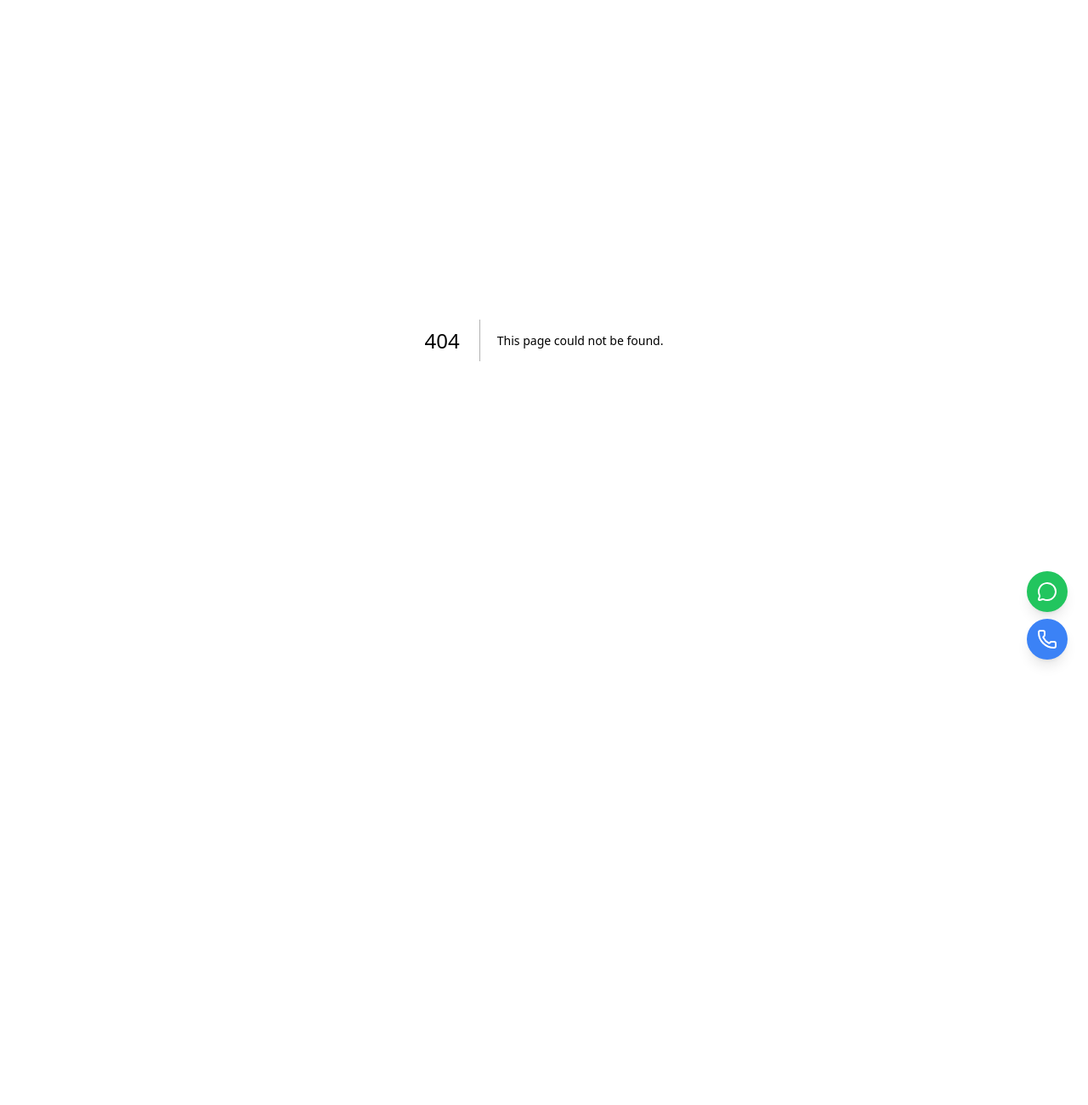
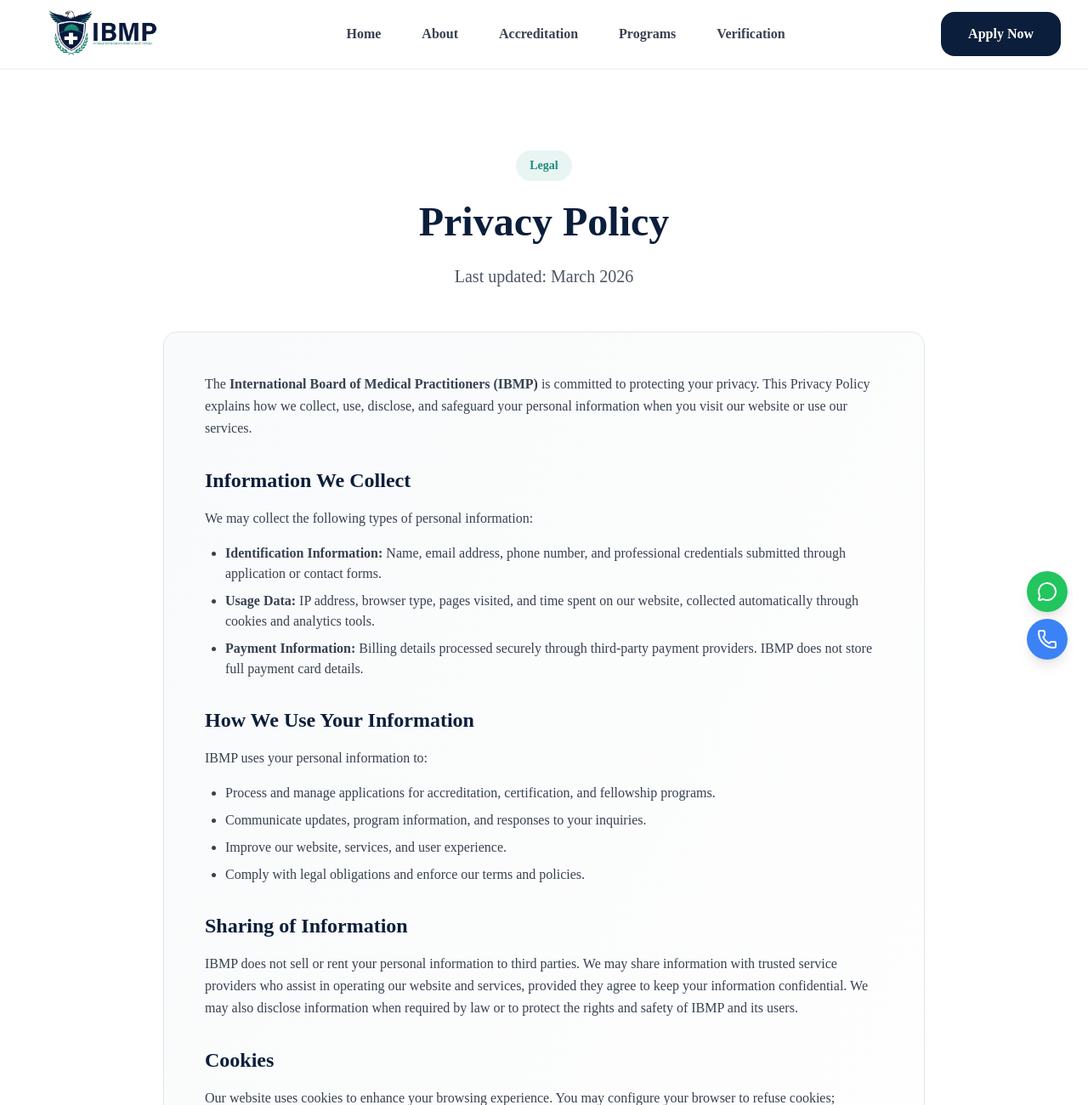
Before and after one commit to DMHCAIT/IBMP, a Next.js app: page /privacy-policy in a window 1280 px wide. Before the commit this address had no page. Shown: the top 1300 px of the page at 85% size. Before the commit the page ends 800 px from the top, so only its background shows below. Built offline with nearby package versions, Linux system fonts and the light colour scheme.

Commit message:
SEO: update metadata titles, descriptions, canonical URLs; add privacy policy page

```diff
--- a/app/about/page.tsx
+++ b/app/about/page.tsx
@@ -1,12 +1,16 @@
+import type { Metadata } from 'next';
 import Header from '@/components/Header';
 import Footer from '@/components/Footer';
 import AboutHero from '@/components/about/AboutHero';
 import BoardSection from '@/components/about/BoardSection';
 import ValuesSection from '@/components/about/ValuesSection';
 
-export const metadata = {
-  title: 'About Us - IBMP',
-  description: 'Learn about the International Board of Medical Practitioners, our mission, vision, board of directors, and core values.',
+export const metadata: Metadata = {
+  title: 'About IBMP | Global Medical Education & Accreditation Authority',
+  description: 'Learn about IBMP, an international organization dedicated to advancing medical education, accreditation standards, and professional recognition worldwide.',
+  alternates: {
+    canonical: 'https://www.ibmpractitioner.us/about/',
+  },
 };
 
 export default function AboutPage() {
--- a/app/accreditation/page.tsx
+++ b/app/accreditation/page.tsx
@@ -1,12 +1,16 @@
+import type { Metadata } from 'next';
 import Header from '@/components/Header';
 import Footer from '@/components/Footer';
 import AccreditationHero from '@/components/accreditation/AccreditationHero';
 import GuidelinesSection from '@/components/accreditation/GuidelinesSection';
 import ApplicationCTA from '@/components/accreditation/ApplicationCTA';
 
-export const metadata = {
-  title: 'Accreditation Guidelines - IBMP',
-  description: 'IBMP accreditation guidelines for medical education providers. Learn about eligibility criteria, application process, course requirements, and renewal procedures.',
+export const metadata: Metadata = {
+  title: 'International Medical Accreditation | IBMP Accreditation Programs',
+  description: 'IBMP provides international medical accreditation for healthcare institutions and medical education providers to ensure quality standards and global credibility.',
+  alternates: {
+    canonical: 'https://www.ibmpractitioner.us/accreditation/',
+  },
 };
 
 export default function AccreditationPage() {
--- a/app/contact/page.tsx
+++ b/app/contact/page.tsx
@@ -1,9 +1,13 @@
+import type { Metadata } from 'next';
 import Header from '@/components/Header';
 import Footer from '@/components/Footer';
 
-export const metadata = {
-  title: 'Contact Us - IBMP',
-  description: 'Get in touch with the International Board of Medical Practitioners for accreditation inquiries and support.',
+export const metadata: Metadata = {
+  title: 'Contact IBMP | Medical Accreditation & Certification Support',
+  description: 'Contact IBMP for inquiries about medical accreditation, certification programs, fellowship pathways, and healthcare education partnerships.',
+  alternates: {
+    canonical: 'https://www.ibmpractitioner.us/contact/',
+  },
 };
 
 export default function ContactPage() {
--- a/app/page.tsx
+++ b/app/page.tsx
@@ -1,6 +1,15 @@
+import type { Metadata } from 'next';
 import Header from '@/components/Header';
 import Footer from '@/components/Footer';
 import Hero from '@/components/home/Hero';
+
+export const metadata: Metadata = {
+  title: 'International Board of Medical Practitioners | IBMP',
+  description: 'IBMP provides medical accreditation for medical education providers and healthcare training programs worldwide, ensuring global recognition and quality standards.',
+  alternates: {
+    canonical: 'https://www.ibmpractitioner.us/',
+  },
+};
 import WhatWeDoSection from '@/components/home/WhatWeDoSection';
 import MissionVisionSection from '@/components/home/MissionVisionSection';
 import StatsSection from '@/components/home/StatsSection';
--- /dev/null
+++ b/app/privacy-policy/page.tsx
@@ -0,0 +1,118 @@
+import type { Metadata } from 'next';
+import Header from '@/components/Header';
+import Footer from '@/components/Footer';
+
+export const metadata: Metadata = {
+  title: 'Privacy Policy',
+  description: 'Read the IBMP privacy policy to understand how personal information is collected, used, and protected while accessing our services.',
+  alternates: {
+    canonical: 'https://www.ibmpractitioner.us/privacy-policy/',
+  },
+};
+
+export default function PrivacyPolicyPage() {
+  return (
+    <div className="min-h-screen bg-white">
+      <Header />
+      <main className="py-24">
+        <div className="container-custom">
+          <div className="max-w-4xl mx-auto">
+            {/* Header */}
+            <div className="text-center mb-12">
+              <div className="inline-block px-4 py-2 bg-secondary-50 text-secondary font-semibold text-sm rounded-full mb-6">
+                Legal
+              </div>
+              <h1 className="text-4xl md:text-5xl font-bold text-primary mb-6">
+                Privacy Policy
+              </h1>
+              <p className="text-xl text-gray-600 leading-relaxed">
+                Last updated: March 2026
+              </p>
+            </div>
+
+            {/* Content */}
+            <div className="bg-gradient-to-br from-gray-50 to-white border border-gray-200 rounded-2xl p-8 md:p-12">
+              <div className="prose prose-lg max-w-none">
+
+                <p className="text-gray-700 leading-relaxed mb-6">
+                  The <strong>International Board of Medical Practitioners (IBMP)</strong> is committed to protecting your privacy. This Privacy Policy explains how we collect, use, disclose, and safeguard your personal information when you visit our website or use our services.
+                </p>
+
+                <h2 className="text-2xl font-bold text-primary mt-8 mb-4">Information We Collect</h2>
+                <p className="text-gray-700 leading-relaxed mb-4">
+                  We may collect the following types of personal information:
+                </p>
+                <ul className="list-disc pl-6 text-gray-700 space-y-2 mb-6">
+                  <li><strong>Identification Information:</strong> Name, email address, phone number, and professional credentials submitted through application or contact forms.</li>
+                  <li><strong>Usage Data:</strong> IP address, browser type, pages visited, and time spent on our website, collected automatically through cookies and analytics tools.</li>
+                  <li><strong>Payment Information:</strong> Billing details processed securely through third-party payment providers. IBMP does not store full payment card details.</li>
+                </ul>
+
+                <h2 className="text-2xl font-bold text-primary mt-8 mb-4">How We Use Your Information</h2>
+                <p className="text-gray-700 leading-relaxed mb-4">
+                  IBMP uses your personal information to:
+                </p>
+                <ul className="list-disc pl-6 text-gray-700 space-y-2 mb-6">
+                  <li>Process and manage applications for accreditation, certification, and fellowship programs.</li>
+                  <li>Communicate updates, program information, and responses to your inquiries.</li>
+                  <li>Improve our website, services, and user experience.</li>
+                  <li>Comply with legal obligations and enforce our terms and policies.</li>
+                </ul>
+
+                <h2 className="text-2xl font-bold text-primary mt-8 mb-4">Sharing of Information</h2>
+                <p className="text-gray-700 leading-relaxed mb-6">
+                  IBMP does not sell or rent your personal information to third parties. We may share information with trusted service providers who assist in operating our website and services, provided they agree to keep your information confidential. We may also disclose information when required by law or to protect the rights and safety of IBMP and its users.
+                </p>
+
+                <h2 className="text-2xl font-bold text-primary mt-8 mb-4">Cookies</h2>
+                <p className="text-gray-700 leading-relaxed mb-6">
+                  Our website uses cookies to enhance your browsing experience. You may configure your browser to refuse cookies; however, some features of the website may not function correctly without them.
+                </p>
+
+                <h2 className="text-2xl font-bold text-primary mt-8 mb-4">Data Retention</h2>
+                <p className="text-gray-700 leading-relaxed mb-6">
+                  We retain personal information for as long as necessary to fulfill the purposes described in this policy, unless a longer retention period is required by law.
+                </p>
+
+                <h2 className="text-2xl font-bold text-primary mt-8 mb-4">Your Rights</h2>
+                <p className="text-gray-700 leading-relaxed mb-4">
+                  Depending on your jurisdiction, you may have the right to:
+                </p>
+                <ul className="list-disc pl-6 text-gray-700 space-y-2 mb-6">
+                  <li>Access the personal information we hold about you.</li>
+                  <li>Request correction of inaccurate data.</li>
+                  <li>Request deletion of your personal information, subject to legal obligations.</li>
+                  <li>Withdraw consent where processing is based on consent.</li>
+                </ul>
+                <p className="text-gray-700 leading-relaxed mb-6">
+                  To exercise these rights, please contact us at the details below.
+                </p>
+
+                <h2 className="text-2xl font-bold text-primary mt-8 mb-4">Security</h2>
+                <p className="text-gray-700 leading-relaxed mb-6">
+                  We implement appropriate technical and organizational measures to protect your personal information against unauthorized access, loss, or misuse. However, no transmission over the internet is completely secure, and we cannot guarantee absolute security.
+                </p>
+
+                <h2 className="text-2xl font-bold text-primary mt-8 mb-4">Changes to This Policy</h2>
+                <p className="text-gray-700 leading-relaxed mb-6">
+                  IBMP reserves the right to update this Privacy Policy at any time. Changes will be posted on this page with an updated effective date. Your continued use of our services after changes are posted constitutes your acceptance of the updated policy.
+                </p>
+
+                <h2 className="text-2xl font-bold text-primary mt-8 mb-4">Contact Us</h2>
+                <p className="text-gray-700 leading-relaxed">
+                  If you have any questions or concerns about this Privacy Policy, please contact us through our{' '}
+                  <a href="/contact" className="text-secondary font-semibold hover:underline">
+                    Contact page
+                  </a>
+                  .
+                </p>
+
+              </div>
+            </div>
+          </div>
+        </div>
+      </main>
+      <Footer />
+    </div>
+  );
+}
--- a/app/programs/page.tsx
+++ b/app/programs/page.tsx
@@ -1,3 +1,4 @@
+import type { Metadata } from 'next';
 import Header from '@/components/Header';
 import Footer from '@/components/Footer';
 import ProgramsHero from '@/components/programs/ProgramsHero';
@@ -6,9 +7,12 @@ import FellowshipCategories from '@/components/programs/FellowshipCategories';
 import EligibilityProcess from '@/components/programs/EligibilityProcess';
 import ProgramsCTA from '@/components/programs/ProgramsCTA';
 
-export const metadata = {
-  title: 'Certification & Fellowship Programs - IBMP',
-  description: 'Explore IBMP globally recognized Certification and Fellowship programs for medical doctors and healthcare practitioners across specialties and super-specialties.',
+export const metadata: Metadata = {
+  title: 'IBMP Medical Fellowship Program | Advanced Healthcare Training',
+  description: 'IBMP offers a wide range of medical fellowship programs and advanced healthcare training courses designed for doctors and healthcare professionals seeking specialized medical expertise and global recognition.',
+  alternates: {
+    canonical: 'https://www.ibmpractitioner.us/programs',
+  },
 };
 
 export default function ProgramsPage() {
--- a/components/home/WhatWeDoSection.tsx
+++ b/components/home/WhatWeDoSection.tsx
@@ -93,21 +93,6 @@ export default function WhatWeDoSection() {
             ))}
           </div>
         </motion.div>
-
-        {/* Commitment Statement */}
-        <motion.div
-          initial={{ opacity: 0, y: 30 }}
-          animate={isInView ? { opacity: 1, y: 0 } : {}}
-          transition={{ duration: 0.7, delay: 0.9 }}
-          className="text-center max-w-4xl mx-auto mt-20"
-        >
-          <div className="inline-block px-6 py-3 bg-secondary/10 border border-secondary/30 rounded-full mb-6">
-            <span className="text-secondary font-bold uppercase tracking-wider text-sm">Our Commitment</span>
-          </div>
-          <p className="text-2xl md:text-3xl font-bold text-primary leading-relaxed">
-            {content.commitment}
-          </p>
-        </motion.div>
       </div>
     </section>
   );
```
